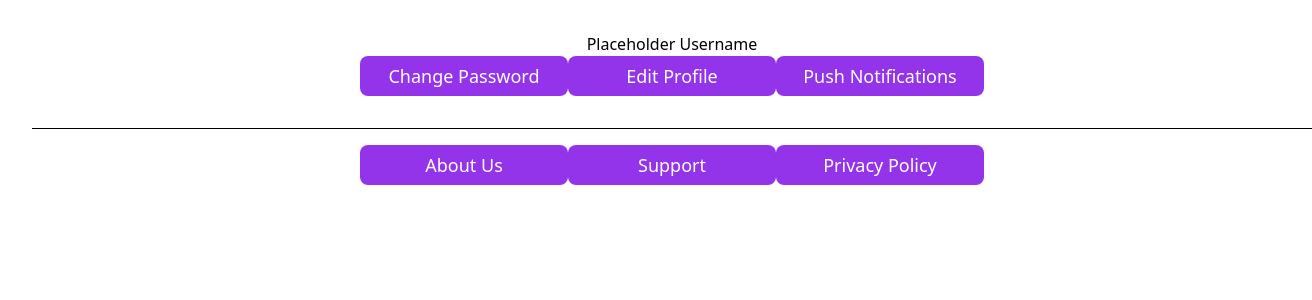
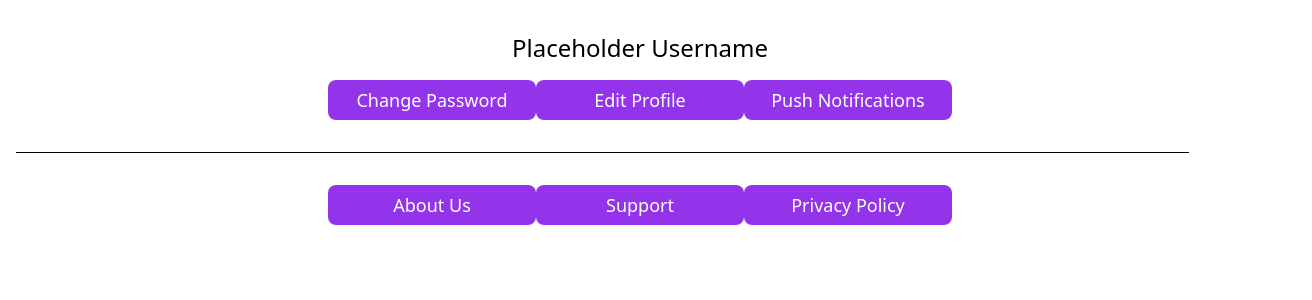
Before and after one commit to devhausleipzig/camp7-final-project, a Next.js app: page /settings in a window 1280 px wide. Shown: the top 300 px of the page, 1312 px wide, since content can reach past the window. Built offline with nearby package versions, Linux system fonts and the light colour scheme.

Commit message:
change edit page

```diff
--- a/pages/editProfile.tsx
+++ b/pages/editProfile.tsx
@@ -8,9 +8,9 @@ interface Props {
 export default function Settings(props: Props) {
 	// const authContext = useProtectedPage();
 	return (
-		<div className="w-screen m-8 text-center">
+		<div className="w-screen mt-8 text-center">
 			{/* <h1>{props.username}</h1> */}
-			<h1>Username Placeholder</h1>
+			<h1 className="text-2xl bold mb-4">Placeholder Username</h1>
 			<svg
 				xmlns="http://www.w3.org/2000/svg"
 				fill="none"
--- a/pages/settings.tsx
+++ b/pages/settings.tsx
@@ -20,9 +20,9 @@ export default function Settings(props: Props) {
 		// 	<h1>Interests</h1>
 		// 	<div className="col-span-2"></div>
 		// </div>
-		<div className="w-screen m-8 text-center">
+		<div className="w-screen mt-8 text-center">
 			{/* <h1>{props.username}</h1> */}
-			<h1>Placeholder Username</h1>
+			<h1 className="text-2xl bold mb-4">Placeholder Username</h1>
 			<Button
 				label={"Change Password"}
 				link={"/password"}
@@ -34,7 +34,7 @@ export default function Settings(props: Props) {
 				link={"/notifications"}
 				size={ButtonSizes.wide}
 			/>
-			<hr className="my-4 border-black" />
+			<hr className="mt-4 mb-8 border-black ml-4 w-11/12" />
 			<Button label={"About Us"} link={"/about"} size={ButtonSizes.wide} />
 			<Button label={"Support"} link={"/support"} size={ButtonSizes.wide} />
 			<Button
```
